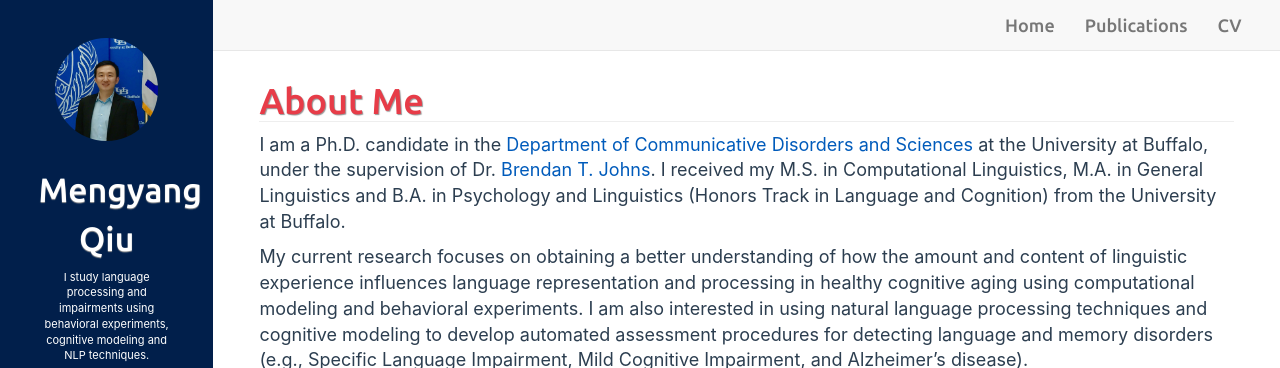
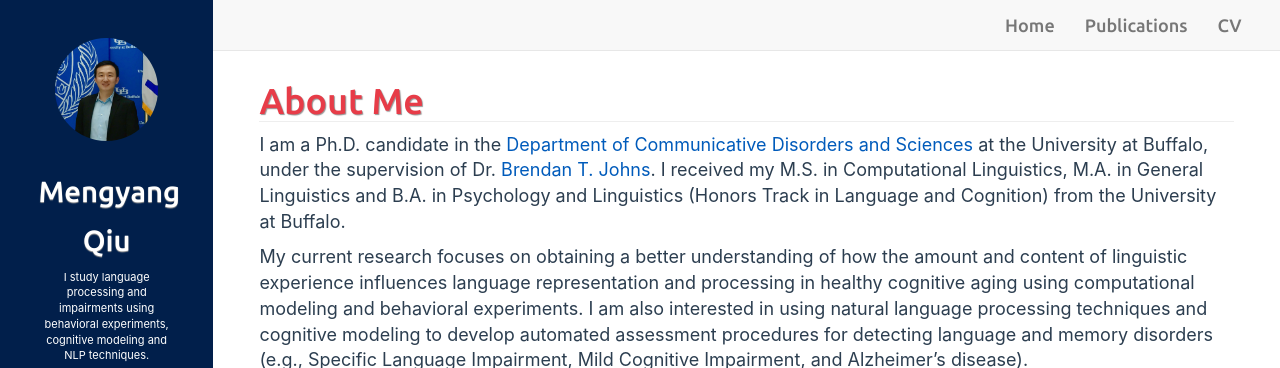
Before and after one commit to mengyangq/mengyangq.github.io, a Jekyll site: the page built from index.html, in a window 1280 px wide. Shown: the top 368 px of the page. Built offline with Jekyll 4.4.1, drawn with Linux system fonts in a browser that asks for light colours; nearby versions of some CDN libraries; a style sheet for code colours, icons or effects is not loaded.

Commit message:
Sun Oct 11 23:53:15 EDT 2020

```diff
--- a/_includes/sidebar.html
+++ b/_includes/sidebar.html
@@ -13,7 +13,7 @@
 <!-- sidebar.html -->
 <div class="sidebar-header" role="banner">
   <h3 class="title">
-    <a href="{{ site.BASE_PATH }}/" style="font-size: 75%">{{ site.title }}</a>
+    <a href="{{ site.BASE_PATH }}/" style="font-size: 65%">{{ site.title }}</a>
   </h3>
 </div>
 
```
